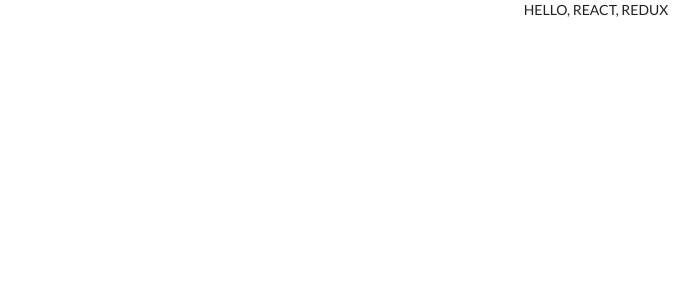
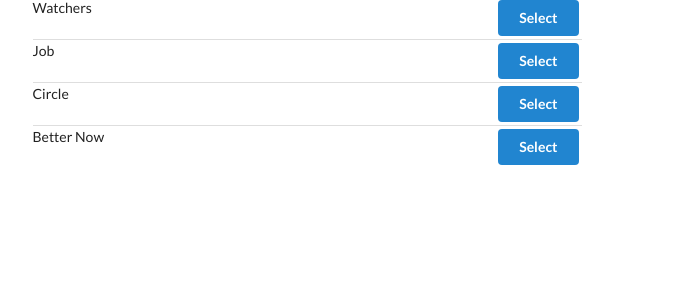
Before and after one commit to htutwaiphyoe/Redux, a React (Create React App) app: page / in a window 1280 px wide. Shown: the top 300 px of the page, without its empty margins (44-743 px from the left). Built offline with nearby package versions, Linux system fonts and the light colour scheme.

Commit message:
Connecting Redux and React with React-Redux

```diff
--- /dev/null
+++ b/src/components/App.js
@@ -0,0 +1,17 @@
+import React from "react";
+import SongList from "./SongList/SongList";
+import "./App.css";
+
+const App = (props) => {
+    return (
+        <div className="ui container grid">
+            <div className="ui row">
+                <div className="column eight wide">
+                    <SongList />
+                </div>
+            </div>
+        </div>
+    );
+};
+
+export default App;
--- /dev/null
+++ b/src/components/SongList/Song/Song.js
@@ -0,0 +1,18 @@
+import React from "react";
+import { connect } from "react-redux";
+import { selectSong } from "../../../actions";
+const Song = (props) => {
+    const { song } = props;
+    return (
+        <div className="item" key={song.title}>
+            <div className="right floated content">
+                <button className="ui button primary" onClick={() => props.selectSong(song)}>
+                    Select
+                </button>
+            </div>
+            <div className="content">{song.title}</div>
+        </div>
+    );
+};
+const mapDispatchToProps = { selectSong };
+export default connect(null, mapDispatchToProps)(Song);
--- /dev/null
+++ b/src/components/SongList/SongList.js
@@ -0,0 +1,20 @@
+import React from "react";
+import { connect } from "react-redux";
+import Song from "./Song/Song";
+
+class SongList extends React.Component {
+    showList() {
+        return this.props.songs.map((song) => <Song song={song} key={song.title} />);
+    }
+    render() {
+        return <div className="ui divided list">{this.showList()}</div>;
+    }
+}
+
+const mapStateToProps = (state) => {
+    console.log(state);
+    return {
+        songs: state.songs,
+    };
+};
+export default connect(mapStateToProps)(SongList);
--- a/src/conponents/App.css
+++ /dev/null
@@ -1,38 +0,0 @@
-.App {
-  text-align: center;
-}
-
-.App-logo {
-  height: 40vmin;
-  pointer-events: none;
-}
-
-@media (prefers-reduced-motion: no-preference) {
-  .App-logo {
-    animation: App-logo-spin infinite 20s linear;
-  }
-}
-
-.App-header {
-  background-color: #282c34;
-  min-height: 100vh;
-  display: flex;
-  flex-direction: column;
-  align-items: center;
-  justify-content: center;
-  font-size: calc(10px + 2vmin);
-  color: white;
-}
-
-.App-link {
-  color: #61dafb;
-}
-
-@keyframes App-logo-spin {
-  from {
-    transform: rotate(0deg);
-  }
-  to {
-    transform: rotate(360deg);
-  }
-}
--- a/src/conponents/App.js
+++ /dev/null
@@ -1,9 +0,0 @@
-import React from "react";
-
-import "./App.css";
-
-const App = (props) => {
-    return <div className="App">HELLO, REACT, REDUX</div>;
-};
-
-export default App;
--- a/src/index.js
+++ b/src/index.js
@@ -1,12 +1,17 @@
 import React from "react";
 import ReactDOM from "react-dom";
+import { createStore } from "redux";
+import { Provider } from "react-redux";
 import "./index.css";
-import App from "./conponents/App";
+import App from "./components/App";
 import * as serviceWorker from "./serviceWorker";
+import reducers from "./reducers";
 
 ReactDOM.render(
     <React.StrictMode>
-        <App />
+        <Provider store={createStore(reducers)}>
+            <App />
+        </Provider>
     </React.StrictMode>,
     document.getElementById("root")
 );
--- a/src/reducers/index.js
+++ b/src/reducers/index.js
@@ -1,7 +1,7 @@
+import { combineReducers } from "redux";
 // Reducers
 
 // SongListReducer
-
 const songListReducer = () => {
     return [
         { title: "Watchers", duration: "2:30" },
@@ -16,6 +16,10 @@ const selectedSongReducer = (selectedSong = null, action) => {
     if (action.type === "SELECT_SONG") {
         return action.payload.song;
     }
-
     return selectedSong;
 };
+
+export default combineReducers({
+    songs: songListReducer,
+    selectedSong: selectedSongReducer,
+});
```
Also changed, not shown: src/components/App.css (added), 1 other file (tests, documents, lock files or other folders).
